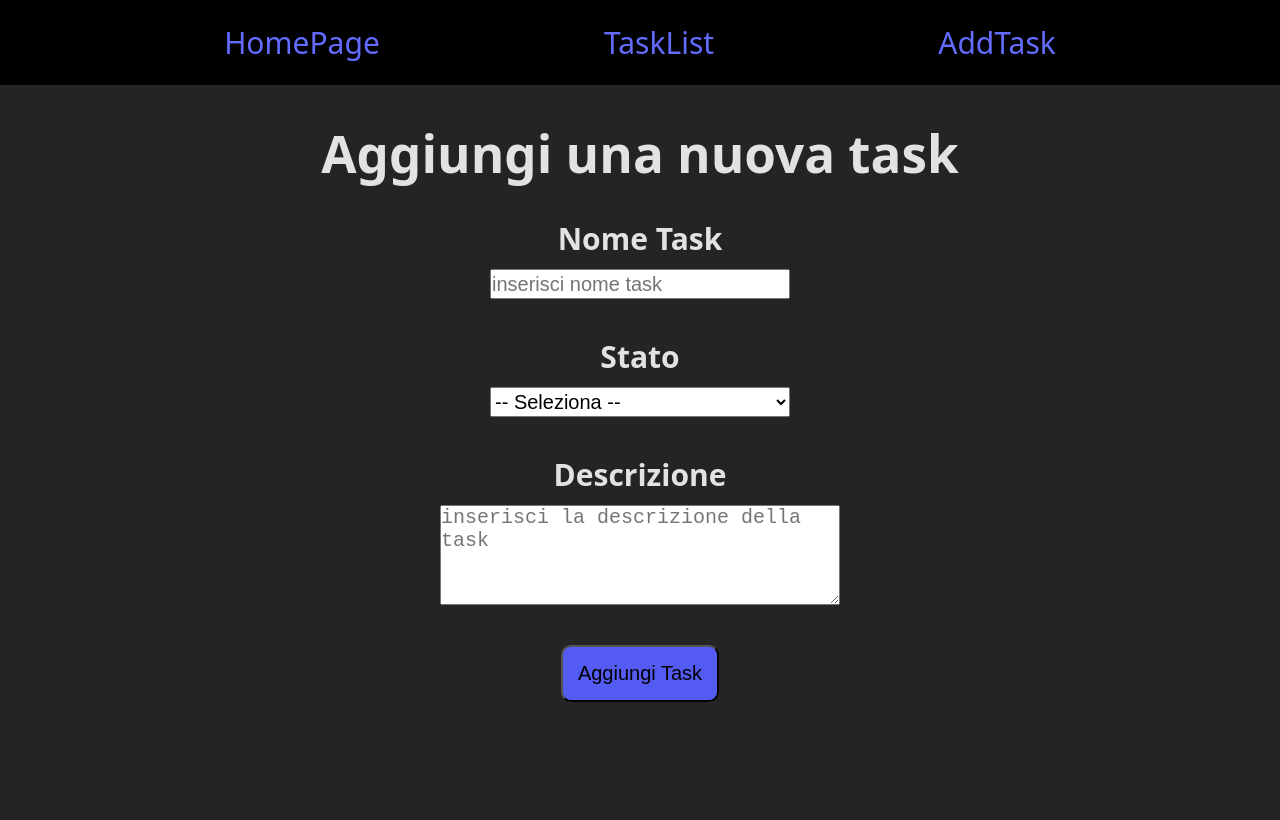
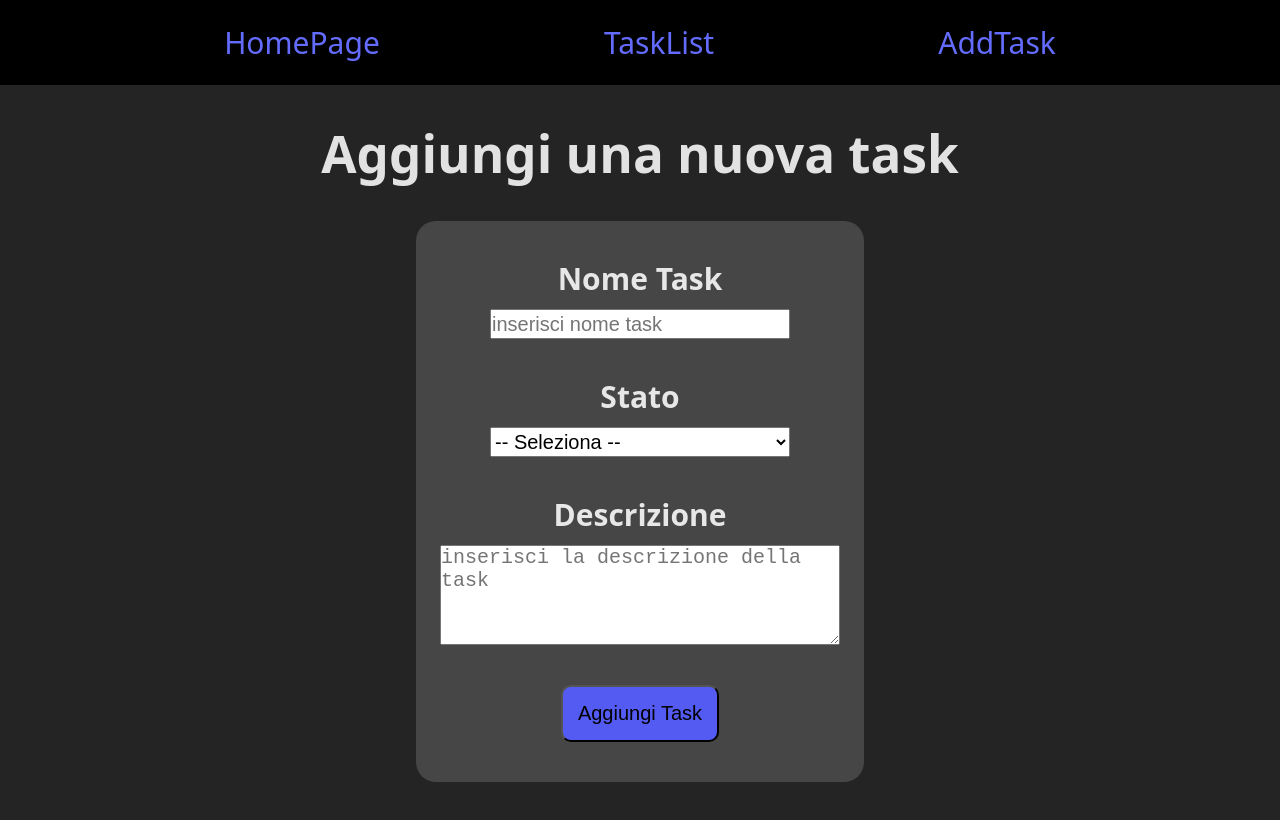
Before and after one commit to Daniel-Di-Fraia/ex-react-task-manager, a React (Vite) app: page /AddTask in a window 1280 px wide. Built offline with nearby package versions, Linux system fonts and the light colour scheme; no server answers.

Commit message:
miglioramento css

```diff
--- a/src/Pages/AddTask.css
+++ b/src/Pages/AddTask.css
@@ -38,3 +38,11 @@ label {
     margin-bottom: 8px;
     font-weight: 600;
 }
+
+form {
+    background-color: rgb(70, 70, 70);
+    padding-bottom: 40px;
+    width: 35%;
+    margin: 40px auto;
+    border-radius: 20px;
+}
--- a/src/Pages/TaskList.css
+++ b/src/Pages/TaskList.css
@@ -27,3 +27,8 @@ th:hover {
     height: 40px;
     width: 520px;
 }
+
+td {
+    padding: 10px 0;
+    width: 20%;
+}
--- a/src/components/TaskRow.jsx
+++ b/src/components/TaskRow.jsx
@@ -28,7 +28,7 @@ const TaskRow = memo(function TaskRow({ task }) {
             <td className={`${colorClass} table-task black-font`}>
                 {task.status}
             </td>
-            <td className="table-task">{task.createdAt}</td>
+            <td className="table-task">{new Date(task.createdAt).toLocaleDateString()}</td>
         </tr >
     );
 });
```
